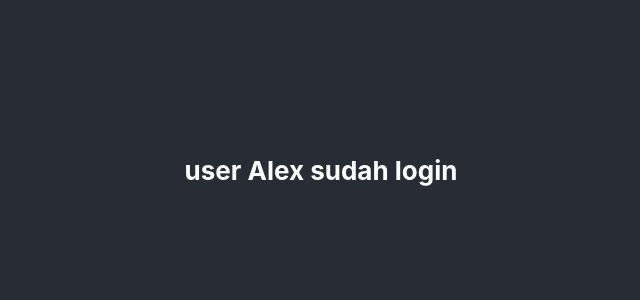
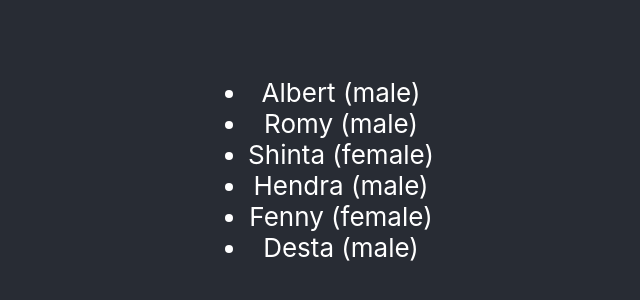
Before and after one commit to ahmadfajri/IntroReact, a React (Create React App) app: page / in a window 1280 px wide. Shown: the part 230-530 px from the top of the page, without its empty margins (319-959 px from the left). Built offline with nearby package versions, Linux system fonts and the light colour scheme.

Commit message:
menambahkan list

```diff
--- a/src/App.js
+++ b/src/App.js
@@ -1,12 +1,12 @@
 import React from 'react';
 import './App.css';
-import Conditional from './Conditional';
+import List from './List';
 
 function App() {
   return (
     <div className="App">
       <header className="App-header">
-        <Conditional />
+        <List />
       </header>
     </div>
   );
--- /dev/null
+++ b/src/List.js
@@ -0,0 +1,17 @@
+import * as React from 'react'
+
+const List = () => {
+  const users = [
+    { id: 1, name: 'Albert', gender: 'male' },
+    { id: 2, name: 'Romy', gender: 'male' },
+    { id: 3, name: 'Shinta', gender: 'female' },
+    { id: 4, name: 'Hendra', gender: 'male' },
+    { id: 5, name: 'Fenny', gender: 'female' },
+    { id: 6, name: 'Desta', gender: 'male' },
+  ]
+
+  const displayUser = users.map((user) => <li key={user.id}>{user.name} ({user.gender})</li>)
+  return <ul>{displayUser}</ul>
+}
+
+export default List;
```
